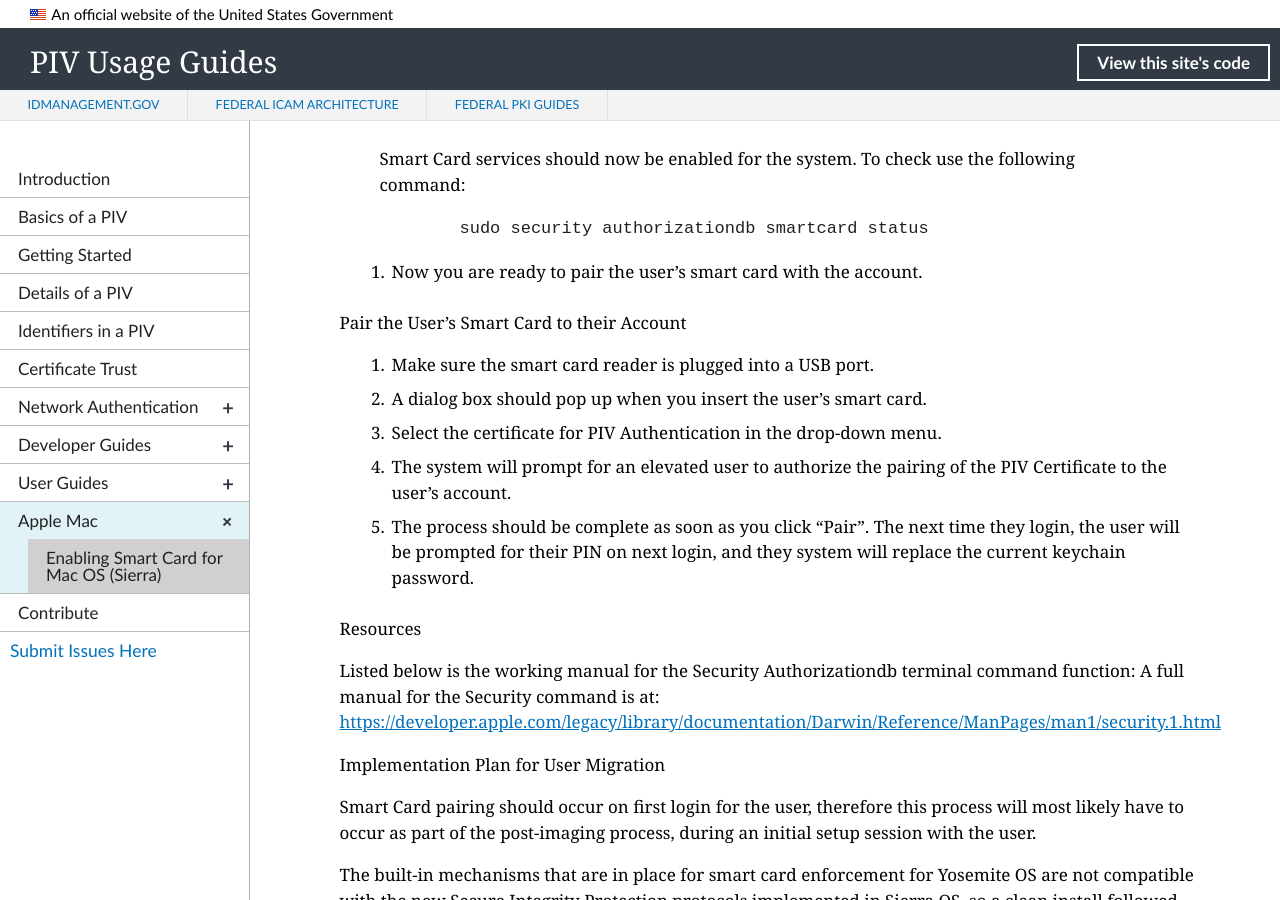
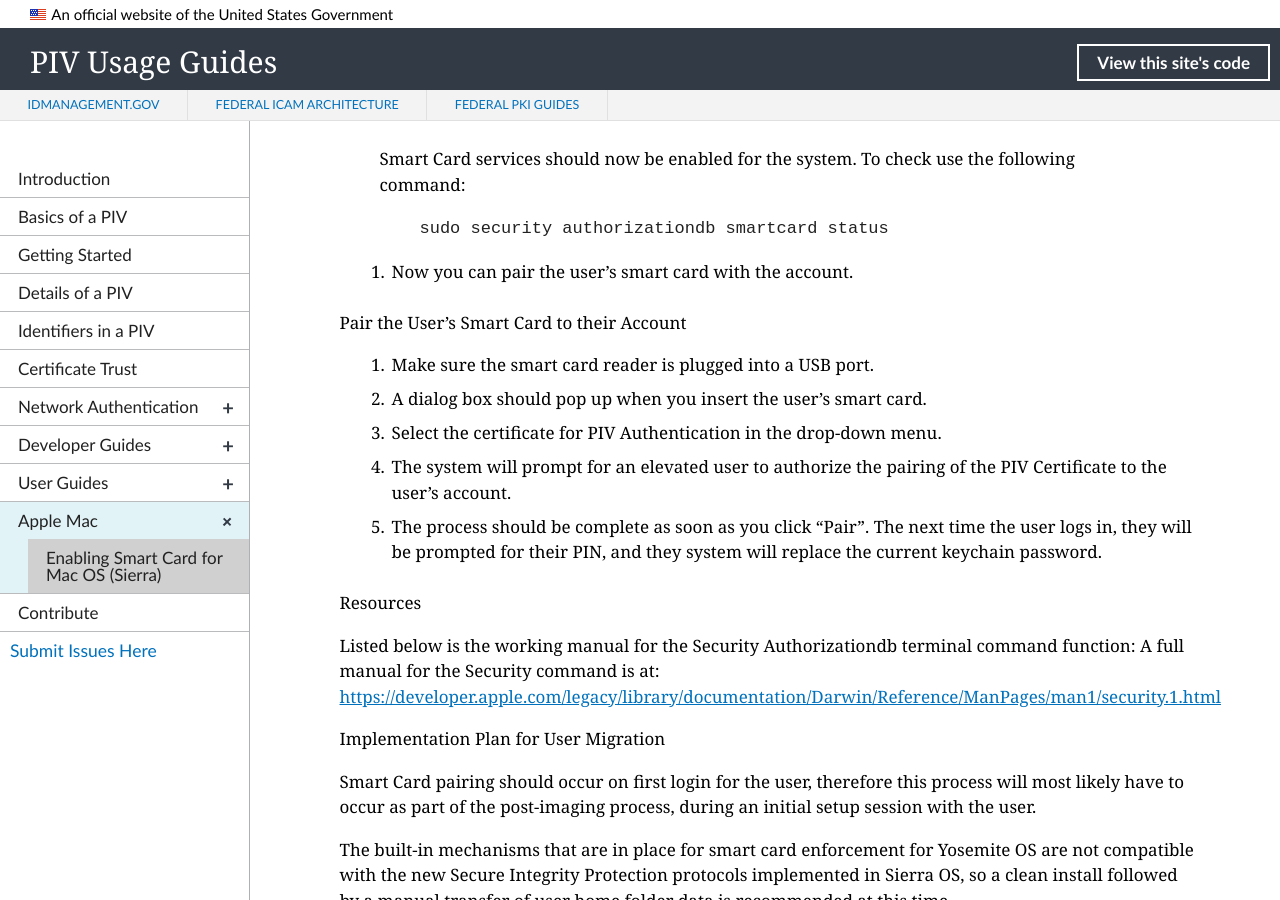
Before and after one commit to GSA/piv-guides, a Jekyll site: the page built from _apple/pivsierra.md, in a window 1280 px wide and 900 px high, scrolled down 581 px. Built offline with Jekyll 4.4.1, drawn with Linux system fonts in a browser that asks for light colours; nearby versions of some CDN libraries.

Commit message:
Update pivsierra.md

```diff
--- a/_apple/pivsierra.md
+++ b/_apple/pivsierra.md
@@ -23,9 +23,9 @@
 >>`sudo security authorizationdb smartcard enable`
 
 >Smart Card services should now be enabled for the system. To check use the following command:
->>>`sudo security authorizationdb smartcard status`
+>>`sudo security authorizationdb smartcard status`
 
-3. Now you are ready to pair the user’s smart card with the account.
+3. Now you can pair the user’s smart card with the account.
 
 
 Pair the User’s Smart Card to their Account
@@ -34,8 +34,7 @@
 2. A dialog box should pop up when you insert the user’s smart card.
 3. Select the certificate for PIV Authentication in the drop-down menu.
 4. The system will prompt for an elevated user to authorize the pairing of the PIV Certificate to the user’s account.
-5. The process should be complete as soon as you click "Pair". The next time they login, the user will be prompted for their PIN on next login, and they system will replace the current keychain password.
-
+5. The process should be complete as soon as you click "Pair". The next time the user logs in, they will be prompted for their PIN, and they system will replace the current keychain password.
 
 
 Resources
```
